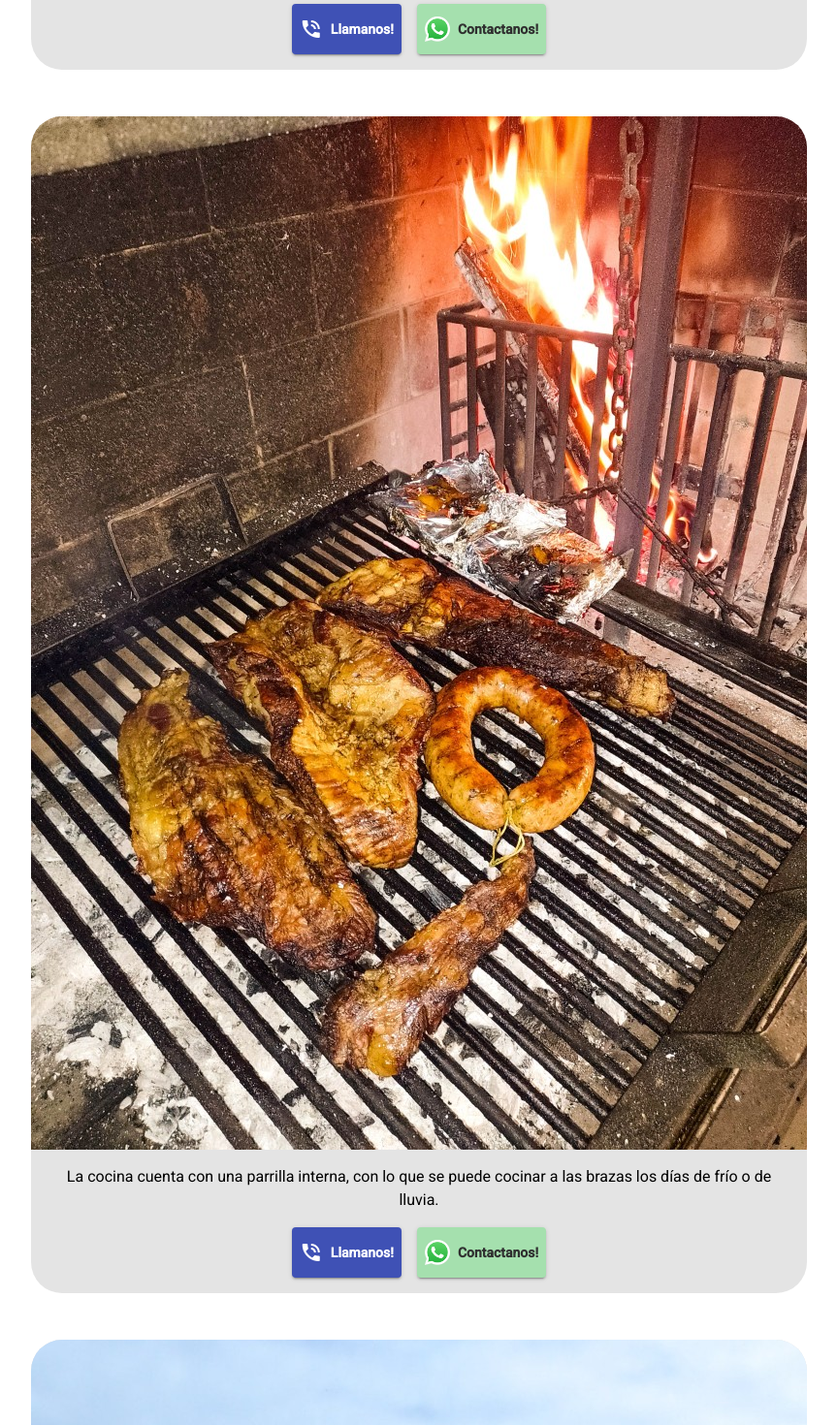
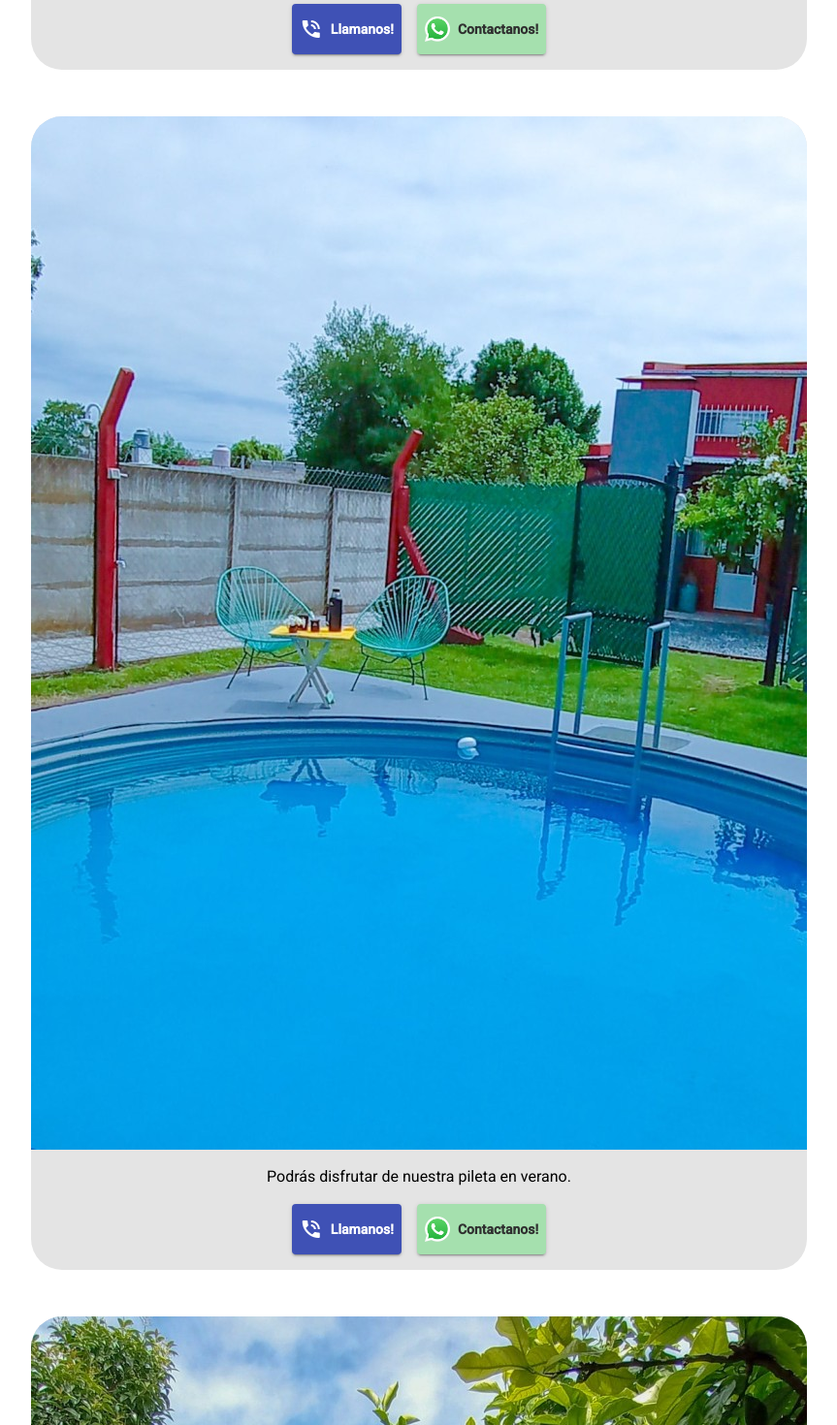
Before and after one commit to acunaFermin/loDeVicente.com, an Angular app: page / in a window 1280 px wide. Shown: the part 6800-8270 px from the top of the page at 97% size, without its empty margins (208-1071 px from the left). Built offline with nearby package versions, Linux system fonts and the light colour scheme.

Commit message:
modificacion imagenes

```diff
--- a/package.json
+++ b/package.json
@@ -1,6 +1,6 @@
 {
-  "name": "vicente",
-  "version": "0.0.0",
+  "name": "lo-de-vicente",
+  "version": "1.2.3",
   "scripts": {
     "ng": "ng",
     "start": "ng serve",
--- a/src/app/imagenes.service.ts
+++ b/src/app/imagenes.service.ts
@@ -44,11 +44,6 @@ export class ImagenesService {
       alt: 'mesada-microondas.jpg',
     },
     {
-      img: `${this.getImagesPath()}/parrilla.jpg`,
-      desc: 'La cocina cuenta con una parrilla interna, con lo que se puede cocinar a las brazas los días de frío o de lluvia.',
-      alt: 'parrilla.jpg',
-    },
-    {
       img: `${this.getImagesPath()}/pileta_vereda.jpg`,
       desc: 'Podrás disfrutar de nuestra pileta en verano.',
       alt: 'pileta_vereda.jpg',
@@ -57,11 +52,6 @@ export class ImagenesService {
       img: `${this.getImagesPath()}/jardin_mesas.jpg`,
       desc: 'El jardin cuenta con un juego de mesas y bancos, reposeras, parrilla, sombrilla y sombra natural.',
       alt: 'jardin_mesas.jpg',
-    },
-    {
-      img: `${this.getImagesPath()}/parrilla-afuera.jpg`,
-      desc: 'El jardín cuenta con amplio fogón, con parrilla y asador, y elementos varios como atizador y palita.',
-      alt: 'parrilla-afuera.jpg',
     },
     {
       img: `${this.getImagesPath()}/antebaño-espejo.jpg`,
@@ -82,11 +72,6 @@ export class ImagenesService {
       img: `${this.getImagesPath()}/cama-dos-plazas.jpg`,
       desc: 'Cama de dos plazas en la planta alta',
       alt: 'cama-dos-plazas.jpg',
-    },
-    {
-      img: `${this.getImagesPath()}/sofa-cama-arriba.jpg`,
-      desc: 'La habitación de arriba cuenta con un sofa cama.',
-      alt: 'sofa-cama-arriba.jpg',
     },
     {
       img: `${this.getImagesPath()}/tele-arriba.jpg`,
```
Also changed, not shown: 105 other files (tests, documents, lock files or other folders).
